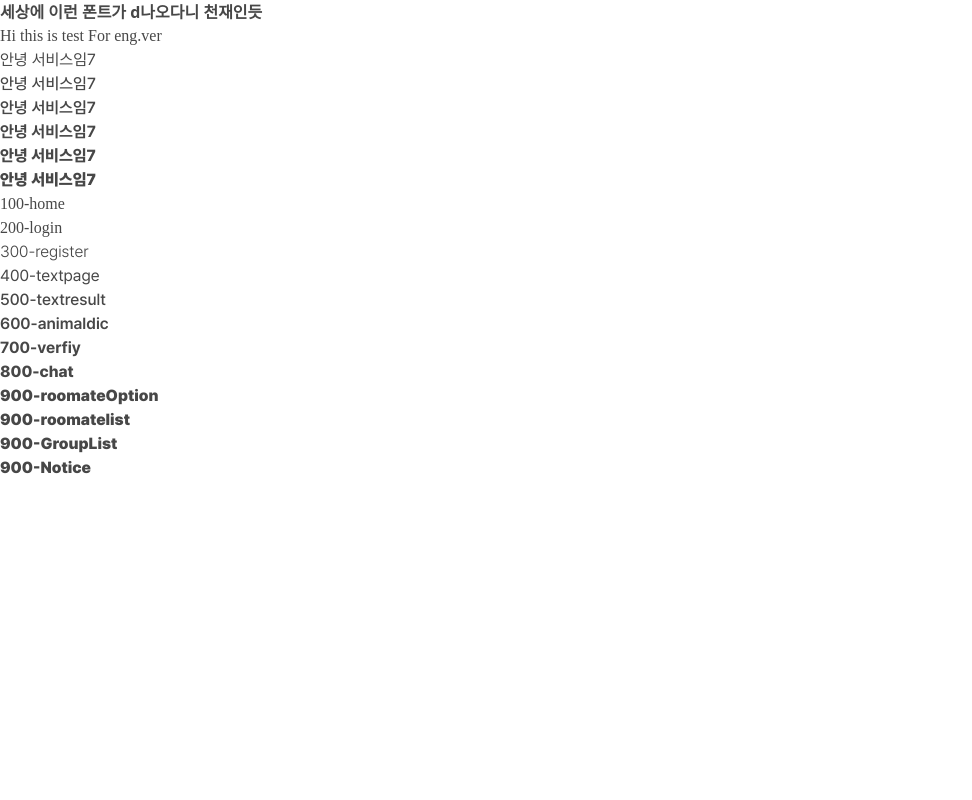
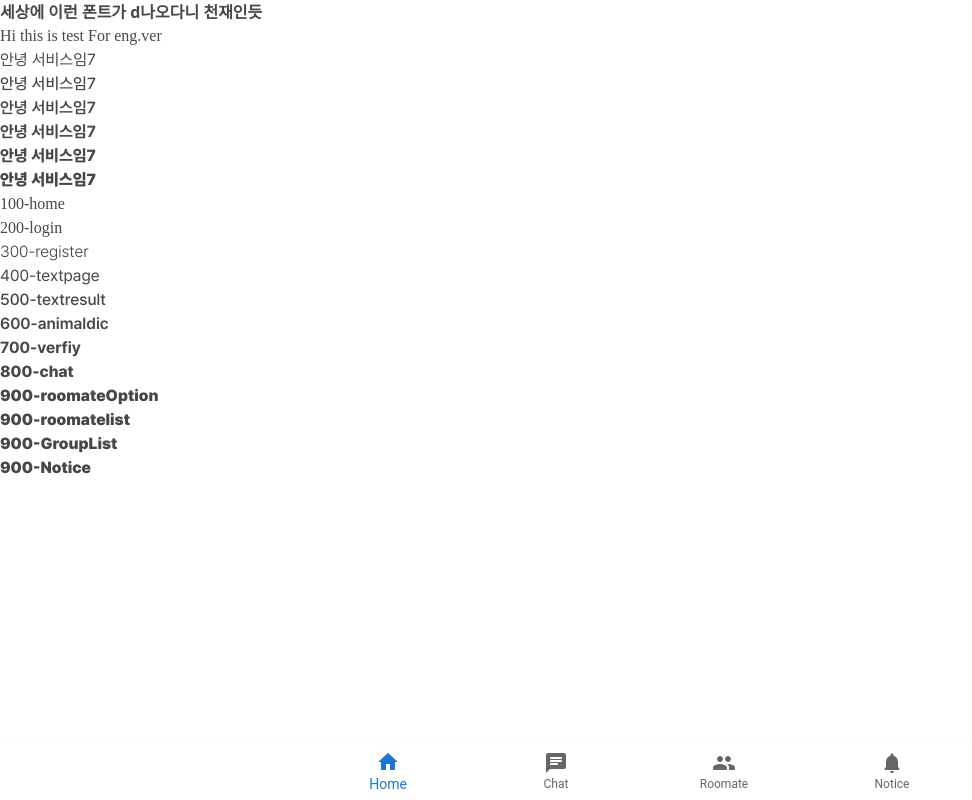
Before and after one commit to causyj/Roomate-FE, a React (Create React App) app: page / in a window 1280 px wide. Shown: the whole page, without its empty margins (0-972 px from the left). Built offline with nearby package versions, Linux system fonts and the light colour scheme.

Commit message:
Added BottomNavBar.tsx: added Bottomnavbar mui

```diff
--- a/package.json
+++ b/package.json
@@ -16,7 +16,7 @@
     "@types/react-dom": "^18.2.13",
     "react": "^18.2.0",
     "react-dom": "^18.2.0",
-    "react-router-dom": "^6.16.0",
+    "react-router-dom": "^6.17.0",
     "react-scripts": "5.0.1",
     "tailwindest": "^2.2.1",
     "typescript": "^4.9.5",
--- a/src/App.tsx
+++ b/src/App.tsx
@@ -11,10 +11,11 @@ import { RoomateOption } from './pages/roomateoption/RoomateOption'
 import { RoomateRecommend } from './pages/roomatelist/RoomateRecommend'
 import { GroupList } from './pages/group/GroupList'
 import { Notice } from './pages/notice/Notice'
+import BottomNavbar from './components/BottomNavBar/BottomNavBar'
 const Router = createBrowserRouter([
   {
       path: '/',
-      element:<Home/>
+      element:<><BottomNavbar/><Home/></>
   },
   {
     path: '/login',
--- /dev/null
+++ b/src/components/BottomNavBar/BottomNavBar.tsx
@@ -0,0 +1,49 @@
+import * as React from "react";
+import BottomNavigation from "@mui/material/BottomNavigation";
+import BottomNavigationAction from "@mui/material/BottomNavigationAction";
+import Home from "@mui/icons-material/HomeRounded";
+import Chat from '@mui/icons-material/ChatRounded';
+import People from '@mui/icons-material/PeopleRounded'
+import Notice from '@mui/icons-material/NotificationsRounded';
+import { Paper } from "@mui/material";
+
+
+const BottomNavbar = (): React.ReactElement => {
+  const [value, setValue] = React.useState(0);
+
+  return (
+    <Paper style={{ position: 'fixed', bottom: 0, width: '100%'} } >
+
+        <BottomNavigation
+        showLabels
+        value={value}
+        onChange={(event, newValue) => {
+            setValue(newValue);
+        }}
+        >
+        <BottomNavigationAction
+            label="Home"
+            href='/'
+            icon={<Home />}
+        />
+        <BottomNavigationAction
+            label="Chat"
+            icon={<Chat />}
+            href='/chat'
+        />
+        <BottomNavigationAction
+            label="Roomate"
+            href='/roomatelist'
+            icon={<People />}
+        />
+        <BottomNavigationAction
+            label="Notice"
+            href='/notice'
+            icon={<Notice/>}
+        />
+        </BottomNavigation>
+        </Paper>
+  );
+};
+
+export default BottomNavbar;
--- a/src/pages/home/Home.tsx
+++ b/src/pages/home/Home.tsx
@@ -15,6 +15,7 @@ export function Home() {
             <div className="font-['700']">안녕 서비스임7</div>
             <div className="font-['800']">안녕 서비스임7</div>
             <div className="font-['900']">안녕 서비스임7</div>
+
             <div className='flex flex-col'>
             <Link to='/'>
                 <div className="font-['100'] ">100-home</div>
@@ -52,6 +53,7 @@ export function Home() {
             <Link to='/notice'>
                 <div className="font-['900'] ">900-Notice</div>
             </Link>
+
             </div>
         </div>
     )
```
Also changed, not shown: 1 other file (tests, documents, lock files or other folders).
